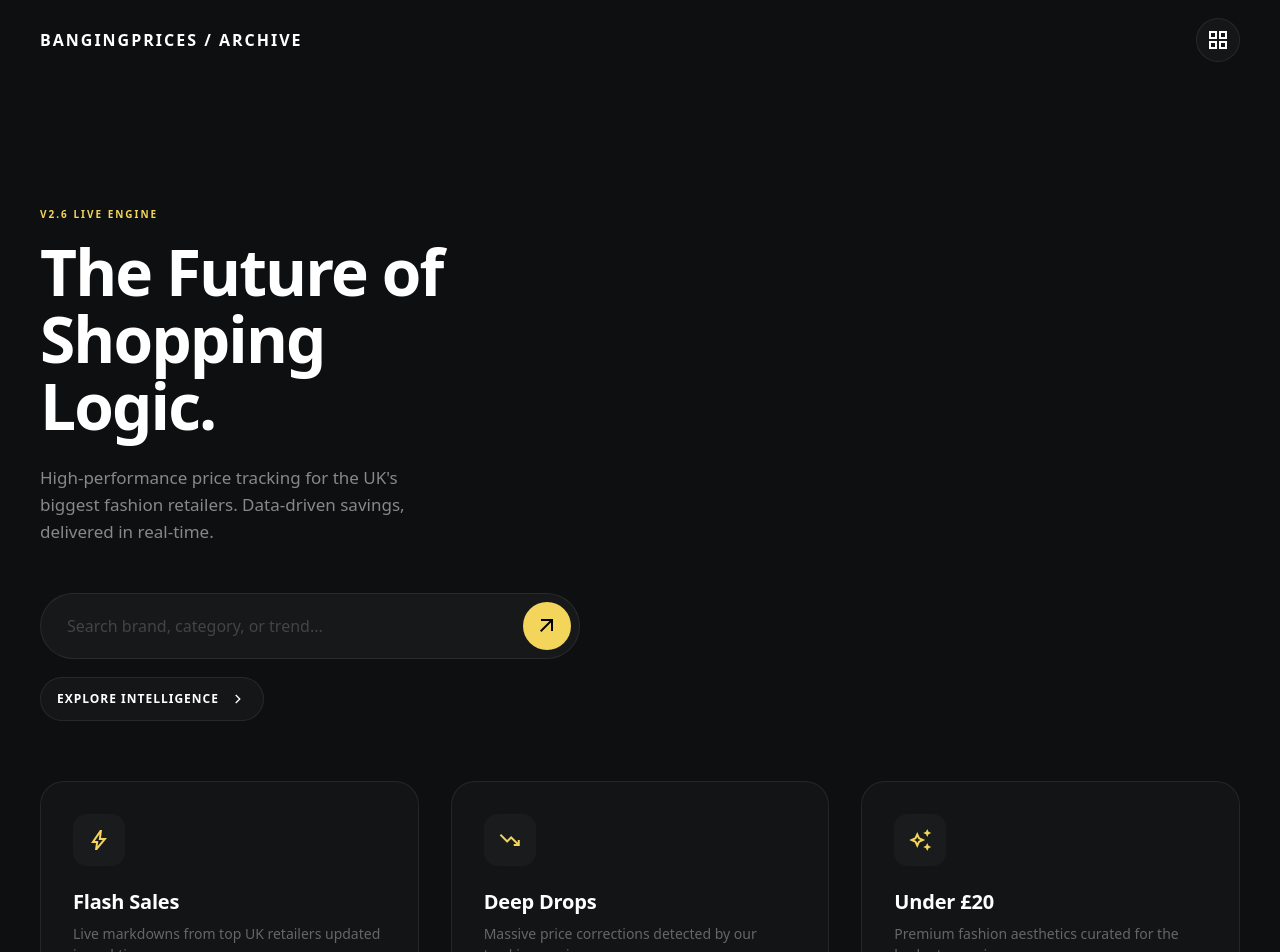
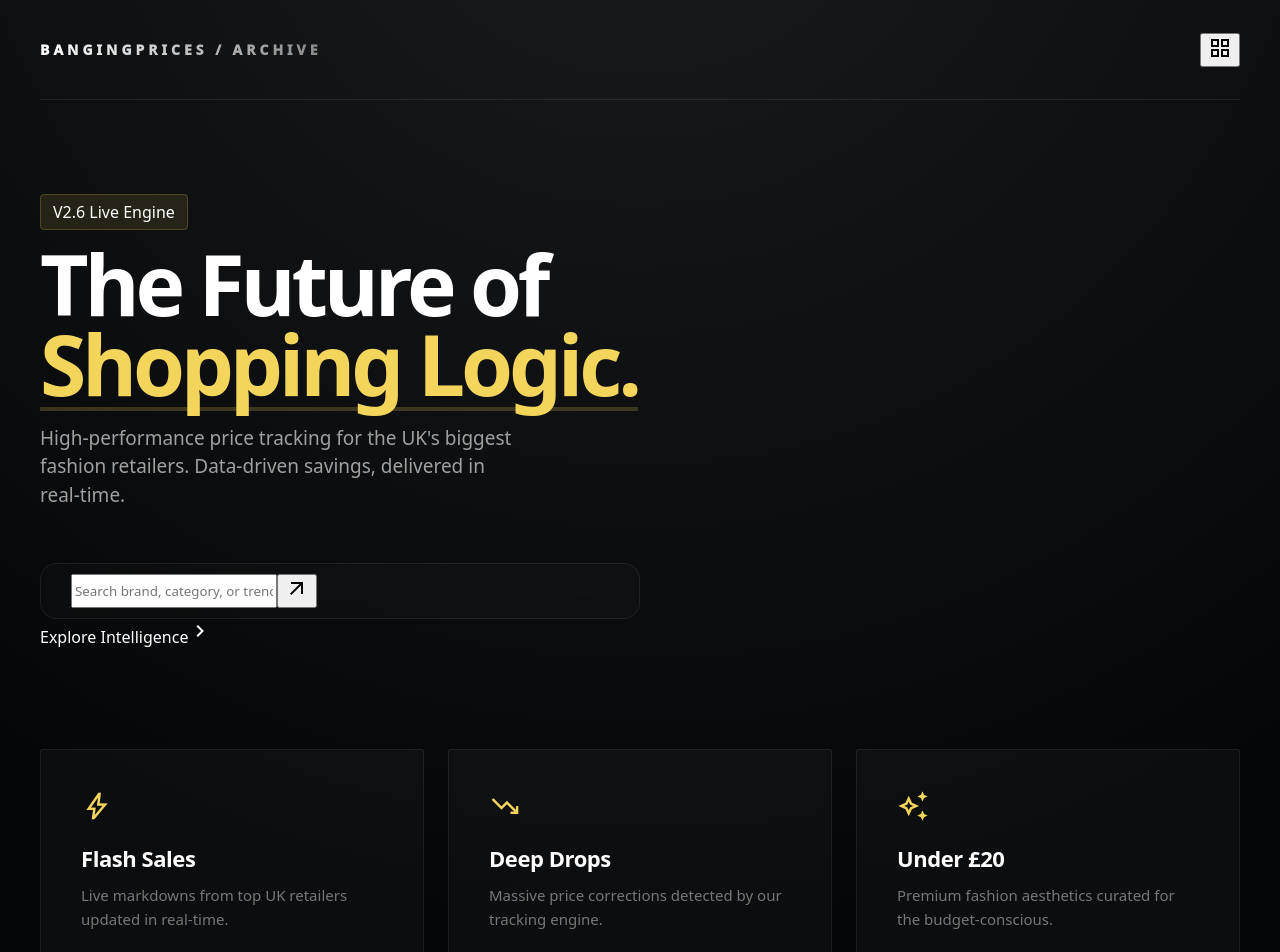
Before and after one commit to kofiarhin/price-pulse, a React (Vite) app in the folder client/: page / in a window 1280 px wide. Shown: the top 952 px of the page. Built offline with nearby package versions, Linux system fonts and the light colour scheme; no server answers.

Commit message:
Update home-page.styles.scss

```diff
--- a/client/src/pages/HomePage/home-page.styles.scss
+++ b/client/src/pages/HomePage/home-page.styles.scss
@@ -1,15 +1,36 @@
 /* client/src/pages/HomePage/home-page.styles.scss */
 
 $accent-yellow: #f3d55b;
-$nero: #0d0f10;
+$nero: #050607; // Deeper black for more contrast
 $glass: rgba(255, 255, 255, 0.03);
-$glass-border: rgba(255, 255, 255, 0.08);
+$glass-border: rgba(255, 255, 255, 0.07);
+
+// Animations
+@keyframes pageReveal {
+  from { opacity: 0; filter: blur(10px); }
+  to { opacity: 1; filter: blur(0); }
+}
+
+@keyframes textSlideUp {
+  from { opacity: 0; transform: translateY(30px); }
+  to { opacity: 1; transform: translateY(0); }
+}
+
+@keyframes borderGlow {
+  0%, 100% { border-color: $glass-border; }
+  50% { border-color: rgba($accent-yellow, 0.3); }
+}
 
 .home-page {
   min-height: 100vh;
-  background: $nero;
+  background:
+    radial-gradient(circle at 50% -20%, #1a1c1e 0%, $nero 80%),
+    linear-gradient(rgba(255,255,255,0.02) 1px, transparent 1px),
+    linear-gradient(90deg, rgba(255,255,255,0.02) 1px, transparent 1px);
+  background-size: 100% 100%, 40px 40px, 40px 40px;
   color: #fff;
   padding-bottom: 80px;
+  animation: pageReveal 1s ease-out;
 }
 
 .home-page-container {
@@ -17,248 +38,143 @@
   margin: 0 auto;
 }
 
-/* Header */
+/* 10/10 Header Re-design */
 .home-page-header {
   display: flex;
   justify-content: space-between;
   align-items: center;
-  height: 80px;
+  height: 100px;
+  border-bottom: 1px solid $glass-border;
 }
 
 .home-page-brand {
-  font-weight: 900;
-  font-size: 16px;
-  letter-spacing: 2px;
-  background: transparent;
-  border: none;
-  color: #fff;
+  font-weight: 950;
+  font-size: 14px;
+  letter-spacing: 4px;
+  background: linear-gradient(90deg, #fff, #888);
+  -webkit-background-clip: text;
+  -webkit-text-fill-color: transparent;
   cursor: pointer;
   text-transform: uppercase;
 }
 
-.home-page-nav-actions {
-  display: flex;
-  gap: 12px;
-}
+/* Hero Section: Impactful Typography */
+.home-page-hero {
+  padding: 100px 0 60px;
 
-.home-page-icon-btn {
-  width: 44px;
-  height: 44px;
-  border-radius: 50%;
-  border: 1px solid $glass-border;
-  background: $glass;
-  color: #fff;
-  display: grid;
-  place-items: center;
-  cursor: pointer;
-  transition: all 0.2s ease;
+  .home-page-badge {
+    padding: 6px 12px;
+    background: rgba($accent-yellow, 0.1);
+    border: 1px solid rgba($accent-yellow, 0.2);
+    border-radius: 4px;
+    animation: textSlideUp 0.6s ease-out;
+  }
 
-  &:hover {
-    background: rgba(255, 255, 255, 0.08);
-    border-color: rgba(255, 255, 255, 0.2);
+  .home-page-title {
+    font-size: clamp(44px, 10vw, 84px);
+    font-weight: 900;
+    line-height: 0.95;
+    letter-spacing: -0.05em;
+    margin: 20px 0;
+    animation: textSlideUp 0.8s cubic-bezier(0.16, 1, 0.3, 1) 0.1s backwards;
+
+    span {
+      color: $accent-yellow;
+      position: relative;
+      &::after {
+        content: '';
+        position: absolute;
+        bottom: 10px; left: 0;
+        width: 100%; height: 4px;
+        background: $accent-yellow;
+        opacity: 0.2;
+      }
+    }
+  }
+
+  .home-page-sub {
+    font-size: 19px;
+    color: #a0a0a0;
+    max-width: 45ch;
+    animation: textSlideUp 0.8s ease-out 0.2s backwards;
   }
 }
 
-/* Hero Section */
-.home-page-hero {
-  padding: 60px 0 40px;
-}
-
-.home-page-badge {
-  display: inline-block;
-  font-size: 10px;
-  font-weight: 900;
-  text-transform: uppercase;
-  letter-spacing: 2px;
-  color: $accent-yellow;
-  margin-bottom: 16px;
-}
-
-.home-page-title {
-  font-size: clamp(38px, 9vw, 64px);
-  font-weight: 900;
-  line-height: 1.05;
-  letter-spacing: -0.03em;
-  margin: 0;
-  max-width: 12ch;
-}
-
-.home-page-sub {
-  margin-top: 24px;
-  color: #888;
-  font-size: 17px;
-  max-width: 42ch;
-  line-height: 1.6;
-}
-
-/* Cinematic Search */
+/* Search: Neo-minimalist */
 .home-page-search-wrap {
-  margin-top: 48px;
-  max-width: 540px;
+  margin-top: 54px;
+  max-width: 600px;
+  animation: textSlideUp 0.8s ease-out 0.3s backwards;
 }
 
 .home-page-search {
+  background: rgba(255,255,255,0.02);
+  backdrop-filter: blur(10px);
+  border: 1px solid $glass-border;
+  padding: 10px 10px 10px 30px;
+  border-radius: 16px; // Squared-off for a more modern look
   display: flex;
-  align-items: center;
-  background: #16181a;
-  border: 1px solid $glass-border;
-  padding: 8px 8px 8px 24px;
-  border-radius: 100px;
-  transition: border-color 0.3s ease;
+  transition: all 0.4s ease;
 
   &:focus-within {
+    background: rgba(255,255,255,0.05);
     border-color: $accent-yellow;
+    box-shadow: 0 0 30px rgba($accent-yellow, 0.1);
   }
 }
 
-.home-page-search-input {
-  flex: 1;
-  background: transparent;
-  border: none;
-  outline: none;
-  color: #fff;
-  font-size: 16px;
-  font-weight: 500;
-
-  &::placeholder {
-    color: #444;
-  }
-}
-
-.home-page-search-btn {
-  width: 48px;
-  height: 48px;
-  background: $accent-yellow;
-  color: #000;
-  border: none;
-  border-radius: 50%;
-  display: grid;
-  place-items: center;
-  cursor: pointer;
-  transition: transform 0.2s ease;
-
-  &:hover {
-    transform: scale(1.05);
-  }
-}
-
-/* ✅ Browse Products CTA */
-.home-page-cta-row {
-  margin-top: 18px;
-  display: flex;
-  align-items: center;
-  gap: 12px;
-}
-
-.home-page-browse-link {
-  display: inline-flex;
-  align-items: center;
-  gap: 10px;
-  padding: 12px 16px;
-  border-radius: 999px;
-  border: 1px solid $glass-border;
-  background: $glass;
-  color: #fff;
-  text-decoration: none;
-  font-weight: 900;
-  font-size: 12px;
-  text-transform: uppercase;
-  letter-spacing: 1px;
-  transition: all 0.2s ease;
-
-  &:hover {
-    background: rgba(255, 255, 255, 0.08);
-    border-color: rgba(255, 255, 255, 0.2);
-    transform: translateY(-1px);
-  }
-
-  .material-symbols-outlined {
-    font-size: 18px;
-  }
-}
-
-/* Tiles / Features */
-.home-page-label {
-  display: block;
-  margin-top: 100px;
-  margin-bottom: 32px;
-  font-size: 11px;
-  font-weight: 900;
-  text-transform: uppercase;
-  letter-spacing: 1.5px;
-  color: #444;
-}
-
+/* Tiles: The 10/10 Logic */
 .home-page-tiles {
   display: grid;
-  grid-template-columns: 1fr;
-  gap: 20px;
+  grid-template-columns: repeat(auto-fit, minmax(300px, 1fr));
+  gap: 24px;
+  margin-top: 40px;
 }
 
 .home-page-tile {
-  background: #121415;
+  background: $glass;
   border: 1px solid $glass-border;
-  border-radius: 24px;
-  padding: 32px;
-  text-align: left;
-  cursor: pointer;
-  transition: all 0.4s cubic-bezier(0.165, 0.84, 0.44, 1);
-  display: flex;
-  flex-direction: column;
-  justify-content: space-between;
-  min-height: 200px;
+  padding: 40px;
+  border-radius: 2px; // Sharp, professional edge
+  transition: all 0.5s cubic-bezier(0.2, 1, 0.2, 1);
+  position: relative;
+
+  @for $i from 1 through 3 {
+    &:nth-child(#{$i}) { animation: textSlideUp 0.8s ease-out #{0.4 + ($i * 0.1)}s backwards; }
+  }
 
   &:hover {
-    background: #181a1c;
-    border-color: rgba(255, 255, 255, 0.15);
-    transform: translateY(-6px);
+    background: rgba(255,255,255,0.05);
+    transform: translateY(-10px);
+    border-color: rgba($accent-yellow, 0.5);
 
     .home-page-tile-icon {
-      background: $accent-yellow;
-      color: #000;
+      color: #fff;
+      transform: scale(1.2);
     }
   }
 }
 
 .home-page-tile-icon {
-  width: 52px;
-  height: 52px;
-  background: $glass;
+  font-size: 32px;
   color: $accent-yellow;
-  border-radius: 14px;
-  display: grid;
-  place-items: center;
   margin-bottom: 24px;
-  transition: all 0.3s ease;
+  transition: transform 0.4s ease;
 }
 
 .home-page-tile-title {
-  font-size: 20px;
+  font-size: 22px;
   font-weight: 800;
-  margin-bottom: 10px;
-  letter-spacing: -0.01em;
+  margin-bottom: 12px;
 }
 
 .home-page-tile-sub {
-  font-size: 14px;
-  color: #666;
-  line-height: 1.5;
+  color: #777;
+  font-size: 15px;
+  line-height: 1.6;
 }
 
-/* Responsive */
-@media (min-width: 768px) {
-  .home-page-tiles {
-    grid-template-columns: repeat(2, 1fr);
-  }
+@media (max-width: 768px) {
+  .home-page-header { height: 80px; }
+  .home-page-hero { padding: 60px 0; }
 }
-
-@media (min-width: 1024px) {
-  .home-page-hero {
-    padding: 120px 0 60px;
-  }
-
-  .home-page-tiles {
-    grid-template-columns: repeat(3, 1fr);
-    gap: 32px;
-  }
-}
```
